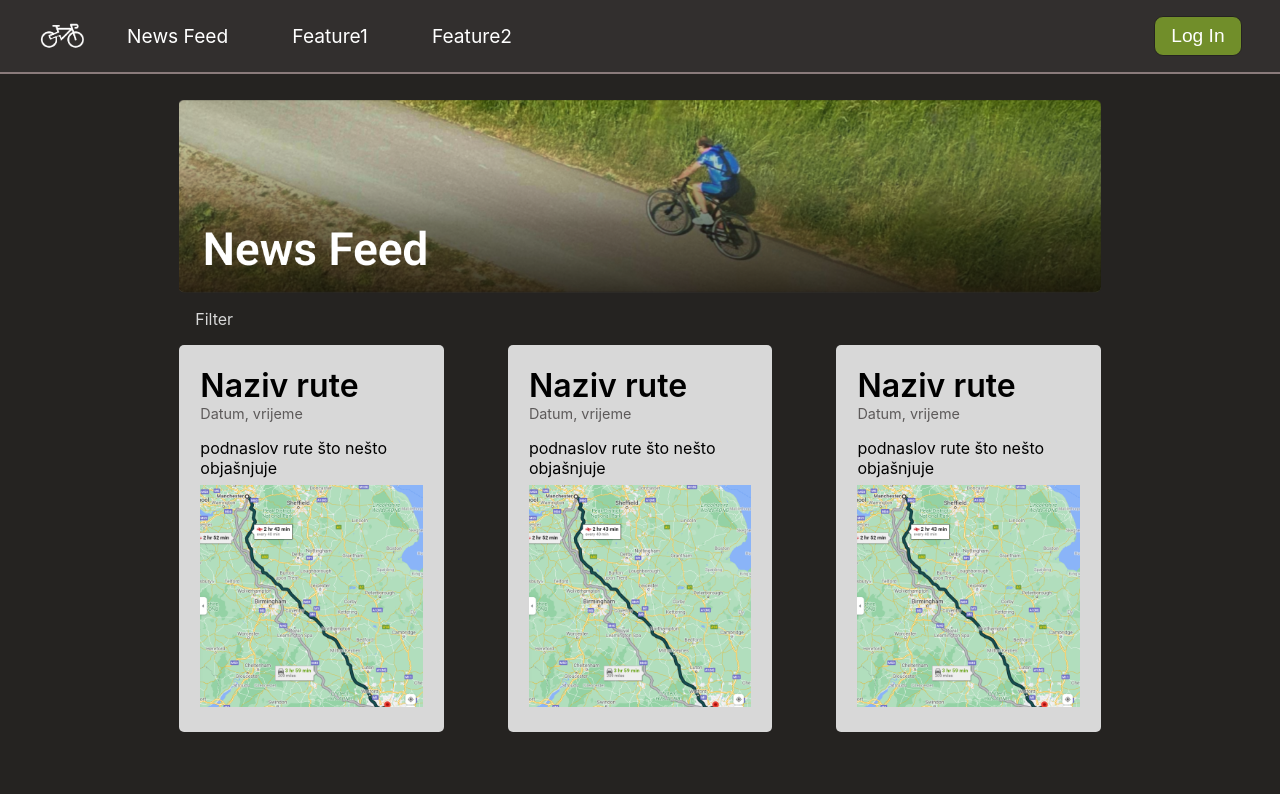
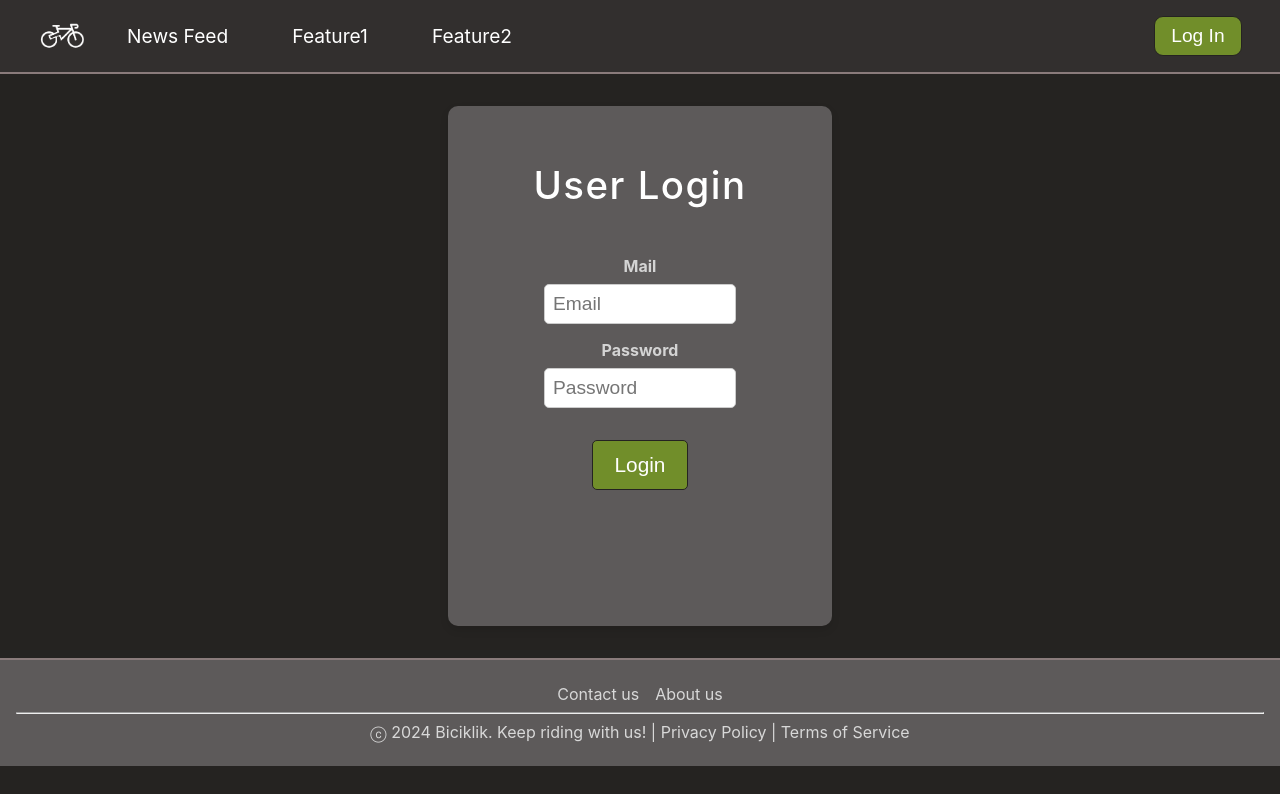
Before and after one commit to Progi-projekt/BiciKlik, a React (Create React App) app in the folder IzvorniKod/frontend/: page /login in a window 1280 px wide. Shown: the top 794 px of the page. Built offline with nearby package versions, Linux system fonts and the light colour scheme.

Commit message:
Routing NewsFeed and Login
Did the Routing for NewsFeed and Login pages.

```diff
--- a/IzvorniKod/frontend/src/App.css
+++ b/IzvorniKod/frontend/src/App.css
@@ -8,8 +8,8 @@
   min-height: 100vh;
 }
 .content {
-  flex: 1; /* Allow the content to grow and push the footer down */
-  width: 100%; /* Ensure content takes full width */
+  flex: 1;
+  width: 100%;
   display: flex;
   flex-direction: column;
   align-items: center;
@@ -20,3 +20,7 @@
   padding: 0;
   box-sizing: border-box;
 }
+.no-link-style {
+  text-decoration: none;
+  color: inherit;
+}
--- a/IzvorniKod/frontend/src/App.tsx
+++ b/IzvorniKod/frontend/src/App.tsx
@@ -3,14 +3,21 @@ import './App.css';
 import Heading from './components/heading';
 import Footer from './components/footer';
 import NewsFeed from './pages/NewsFeed';
+import Loginsignup from 'pages/LoginSignUp';
+import { BrowserRouter, Route, Routes, Link } from 'react-router-dom';
 
 function App() {
   return (
+    <BrowserRouter>
     <div className="App">
       <Heading/>
-      <NewsFeed/>
+      <Routes>
+      <Route path='/' element={<NewsFeed/>}/>
+      <Route path='/login' element={<Loginsignup/>}/>
+      </Routes>
       <Footer/>
     </div>
+    </BrowserRouter>
   );
 }
 
--- a/IzvorniKod/frontend/src/components/heading.tsx
+++ b/IzvorniKod/frontend/src/components/heading.tsx
@@ -1,6 +1,7 @@
 import logo from '../assets/Bicklik.png'
 import React from 'react';
 import "./heading.css"
+import { Link } from 'react-router-dom';
 
 const Heading =() => {
     return (
@@ -8,12 +9,12 @@ const Heading =() => {
         <img src={logo} alt='logo' className='logo'></img>
 
         <ul>
-          <li>News Feed</li>
+          <li><Link to={"/"} style={{textDecoration: 'none', color: 'inherit'}}>News Feed</Link></li>
           <li>Feature1</li>
           <li>Feature2</li>
         </ul>
 
-        <button className='LogIn'>Log In</button>
+        <Link to={"/login"}><button className='LogIn'>Log In</button></Link>
       </div>
     );
   }
--- a/IzvorniKod/frontend/src/components/loginsignup.css
+++ b/IzvorniKod/frontend/src/components/loginsignup.css
@@ -1,9 +1,12 @@
 /* Main styles */
+
 .loginsignup .container {
     width: 30vw;
     height: 65vh;
     background-color: #5D5A5A;
     padding: 1.5rem 2rem 2rem 2rem;
+    margin-top: 2rem;
+    margin-bottom: 2rem;
     border-radius: 10px;
     box-shadow: 0 4px 8px rgba(0, 0, 0, 0.1);
     color: white;
```
